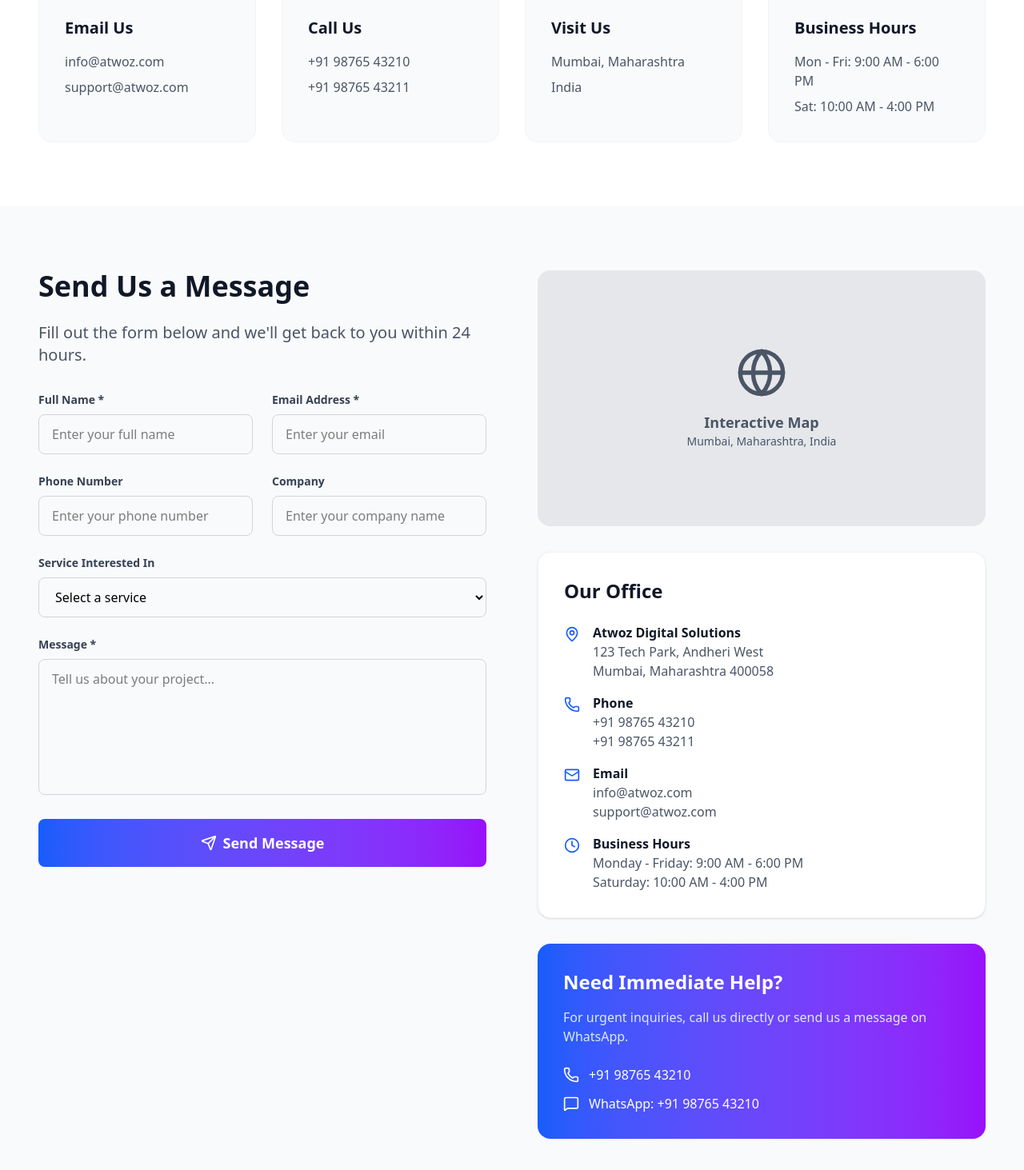
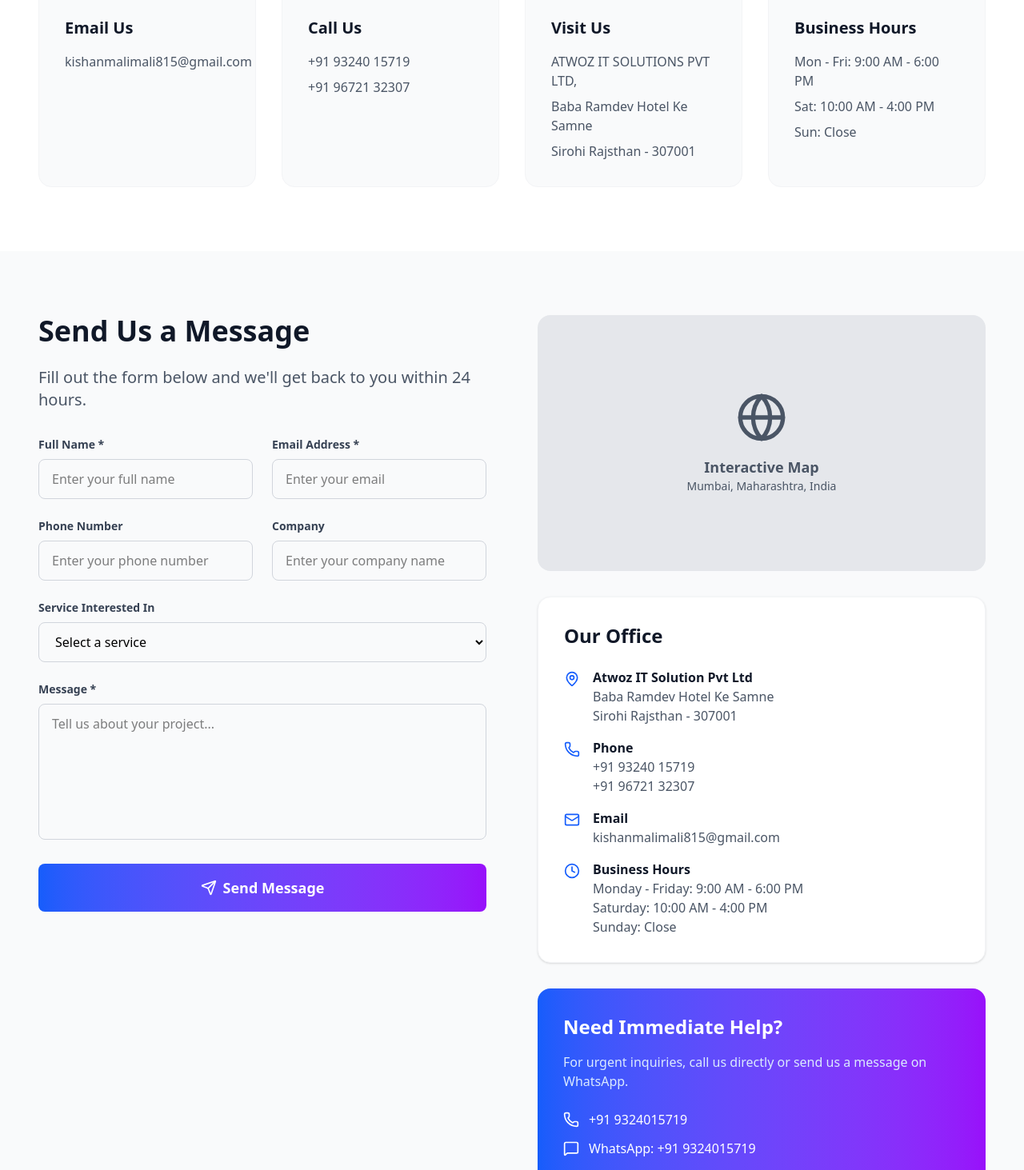
Before and after one commit to bharatkumarmali/atwoz_frontend, a React (Vite) app: page /contact in a window 1280 px wide. Shown: the part 480-1943 px from the top of the page at 80% size. Built offline with nearby package versions, Linux system fonts and the light colour scheme.

Commit message:
Update contact information on ContactPage component, including new email, phone numbers, and address details; add Sunday business hours.

```diff
--- a/src/pages/Contact/ContactPage.jsx
+++ b/src/pages/Contact/ContactPage.jsx
@@ -57,25 +57,33 @@
     {
       icon: Mail,
       title: "Email Us",
-      details: ["info@atwoz.com", "support@atwoz.com"],
+      details: ["kishanmalimali815@gmail.com"],
       color: "from-blue-500 to-cyan-500",
     },
     {
       icon: Phone,
       title: "Call Us",
-      details: ["+91 98765 43210", "+91 98765 43211"],
+      details: ["+91 93240 15719", "+91 96721 32307"],
       color: "from-green-500 to-emerald-500",
     },
     {
       icon: MapPin,
       title: "Visit Us",
-      details: ["Mumbai, Maharashtra", "India"],
+      details: [
+        "ATWOZ IT SOLUTIONS PVT LTD,",
+        "Baba Ramdev Hotel Ke Samne",
+        "Sirohi Rajsthan - 307001",
+      ],
       color: "from-purple-500 to-pink-500",
     },
     {
       icon: Clock,
       title: "Business Hours",
-      details: ["Mon - Fri: 9:00 AM - 6:00 PM", "Sat: 10:00 AM - 4:00 PM"],
+      details: [
+        "Mon - Fri: 9:00 AM - 6:00 PM",
+        "Sat: 10:00 AM - 4:00 PM",
+        "Sun: Close",
+      ],
       color: "from-orange-500 to-red-500",
     },
   ];
@@ -339,14 +347,12 @@
                     />
                     <div>
                       <p className="font-semibold text-gray-900">
-                        Atwoz Digital Solutions
+                        Atwoz IT Solution Pvt Ltd
                       </p>
                       <p className="text-gray-600">
-                        123 Tech Park, Andheri West
+                        Baba Ramdev Hotel Ke Samne
                       </p>
-                      <p className="text-gray-600">
-                        Mumbai, Maharashtra 400058
-                      </p>
+                      <p className="text-gray-600">Sirohi Rajsthan - 307001</p>
                     </div>
                   </div>
                   <div className="flex items-start space-x-4">
@@ -356,8 +362,8 @@
                     />
                     <div>
                       <p className="font-semibold text-gray-900">Phone</p>
-                      <p className="text-gray-600">+91 98765 43210</p>
-                      <p className="text-gray-600">+91 98765 43211</p>
+                      <p className="text-gray-600">+91 93240 15719</p>
+                      <p className="text-gray-600">+91 96721 32307</p>
                     </div>
                   </div>
                   <div className="flex items-start space-x-4">
@@ -367,8 +373,10 @@
                     />
                     <div>
                       <p className="font-semibold text-gray-900">Email</p>
-                      <p className="text-gray-600">info@atwoz.com</p>
-                      <p className="text-gray-600">support@atwoz.com</p>
+                      <p className="text-gray-600">
+                        kishanmalimali815@gmail.com
+                      </p>
+                      {/* <p className="text-gray-600">support@atwoz.com</p> */}
                     </div>
                   </div>
                   <div className="flex items-start space-x-4">
@@ -386,6 +394,7 @@
                       <p className="text-gray-600">
                         Saturday: 10:00 AM - 4:00 PM
                       </p>
+                      <p className="text-gray-600">Sunday: Close</p>
                     </div>
                   </div>
                 </div>
@@ -403,11 +412,15 @@
                 <div className="space-y-3">
                   <div className="flex items-center space-x-3">
                     <Phone size={20} />
-                    <span>+91 98765 43210</span>
+                    <a href="tel:+919324015719">
+                      <span>+91 9324015719</span>
+                    </a>
                   </div>
                   <div className="flex items-center space-x-3">
                     <MessageSquare size={20} />
-                    <span>WhatsApp: +91 98765 43210</span>
+                    <a href="http://wa.me//919324015719">
+                      <span>WhatsApp: +91 9324015719</span>
+                    </a>
                   </div>
                 </div>
               </div>
```
